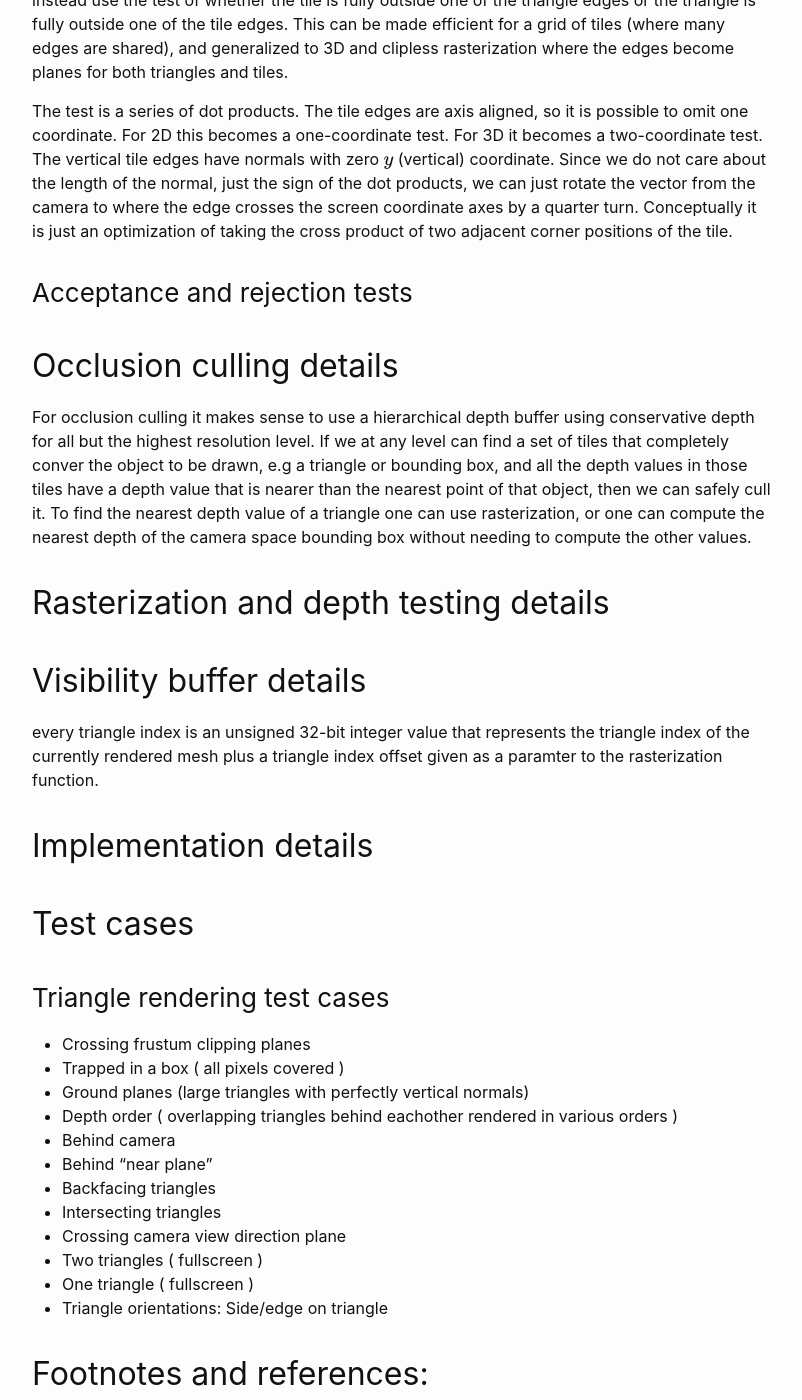
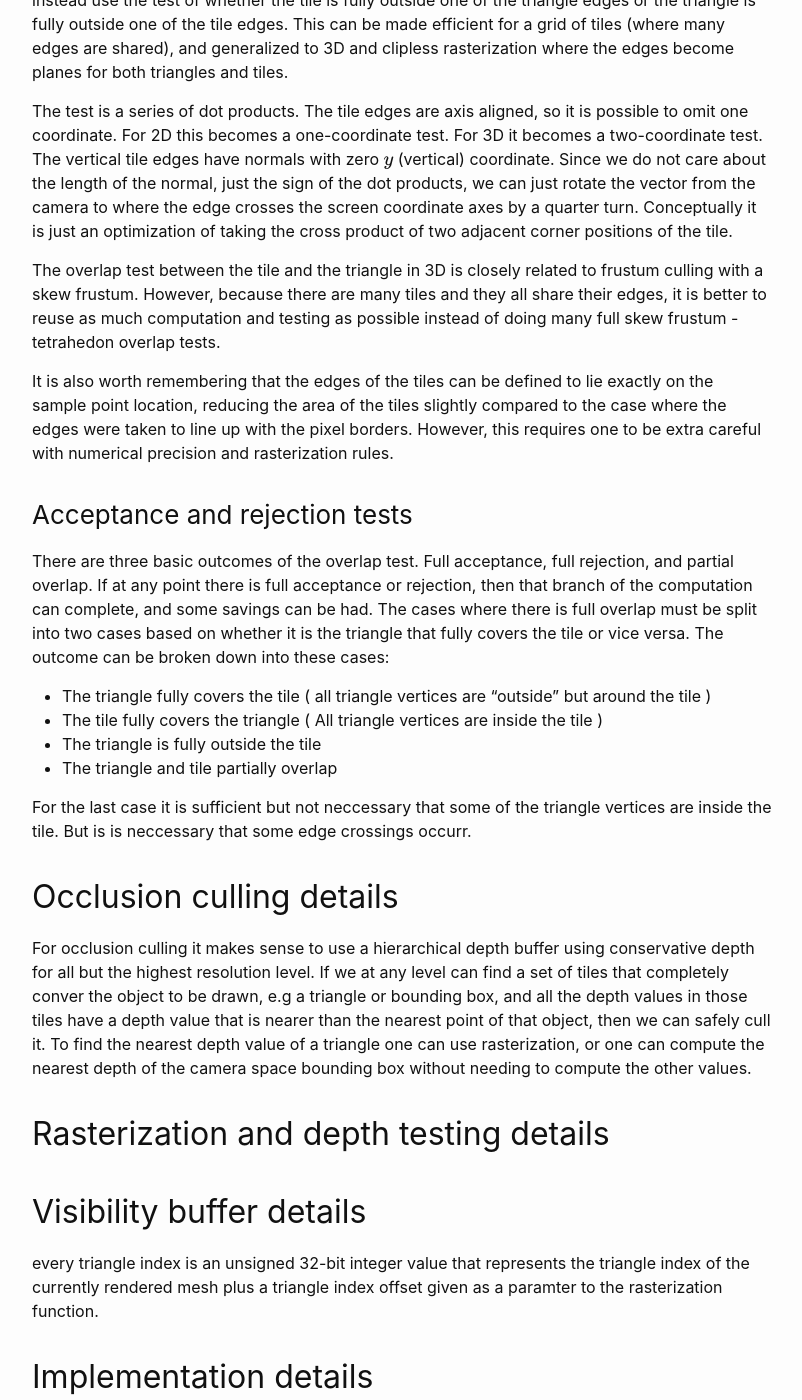
Before and after one commit to torgeiba/torgeiba.github.io, a Jekyll site: the page built from _posts/2023-02-10-rasterization-software-rasterization-project.md, in a window 1280 px wide and 1400 px high, scrolled down 2511 px. Shown: the whole window, without its empty margins (238-1040 px from the left). Built offline with Jekyll 4.4.1, drawn with Linux system fonts in a browser that asks for light colours; our own code applies the rules of GitHub Pages for plain Markdown files; formulas are drawn with MathJax 3; some of the changed text lies outside the part shown.

Commit message:
Update 2023-02-10-rasterization-software-rasterization-project.md

```diff
--- a/_posts/2023-02-10-rasterization-software-rasterization-project.md
+++ b/_posts/2023-02-10-rasterization-software-rasterization-project.md
@@ -70,9 +70,24 @@ Since we do not care about the length of the normal, just the sign of the dot pr
 the edge crosses the screen coordinate axes by a quarter turn.
 Conceptually it is just an optimization of taking the cross product of two adjacent corner positions of the tile.
 
+The overlap test between the tile and the triangle in 3D is closely related to frustum culling with a skew frustum. However, because there are many tiles and they all share their edges, it is better to reuse as much computation and testing as possible instead of doing many full skew frustum - tetrahedon overlap tests.
+
+It is also worth remembering that the edges of the tiles can be defined to lie exactly on the sample point location, reducing the area of the tiles slightly compared
+to the case where the edges were taken to line up with the pixel borders. However, this requires one to be extra careful with numerical precision and rasterization rules.
+
 ### Acceptance and rejection tests
 
+There are three basic outcomes of the overlap test. Full acceptance, full rejection, and partial overlap. If at any point there is full acceptance or rejection,
+then that branch of the computation can complete, and some savings can be had.
+The cases where there is full overlap must be split into two cases based on whether it is the triangle that fully covers the tile or vice versa.
+The outcome can be broken down into these cases:
 
+- The triangle fully covers the tile ( all triangle vertices are "outside" but around the tile )
+- The tile fully covers the triangle ( All triangle vertices are inside the tile )
+- The triangle is fully outside the tile
+- The triangle and tile partially overlap
+
+For the last case it is sufficient but not neccessary that some of the  triangle vertices are inside the tile. But is is neccessary that some edge crossings occurr.
 
 ## Occlusion culling details
 
@@ -115,3 +130,5 @@ every triangle index is an unsigned 32-bit integer value that represents the tri
 [Visibility Buffer Rendering with Material Graphs, by John Hable](http://filmicworlds.com/blog/visibility-buffer-rendering-with-material-graphs/)
 
 [Rasterization on Larrabee, by Michael Abrash](https://www.cs.cmu.edu/afs/cs/academic/class/15869-f11/www/readings/abrash09_lrbrast.pdf)
+
+[Conservative rasterization, By Tomas Akenine-Moller and Timo Aila](https://fileadmin.cs.lth.se/graphics/research/papers/2005/cr/conservative.pdf)
```
